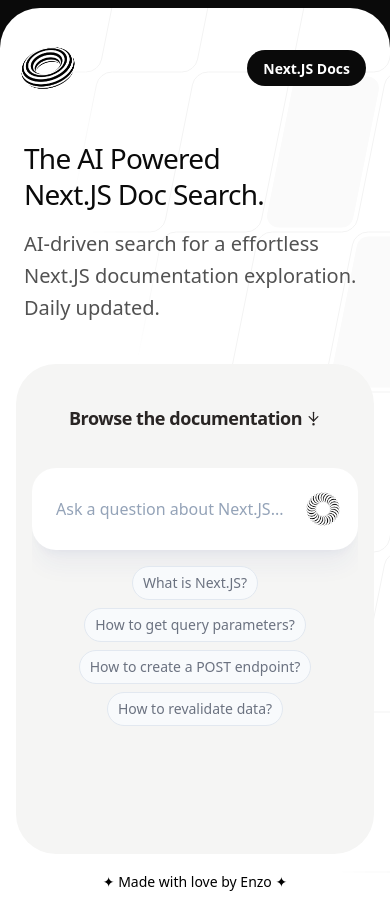
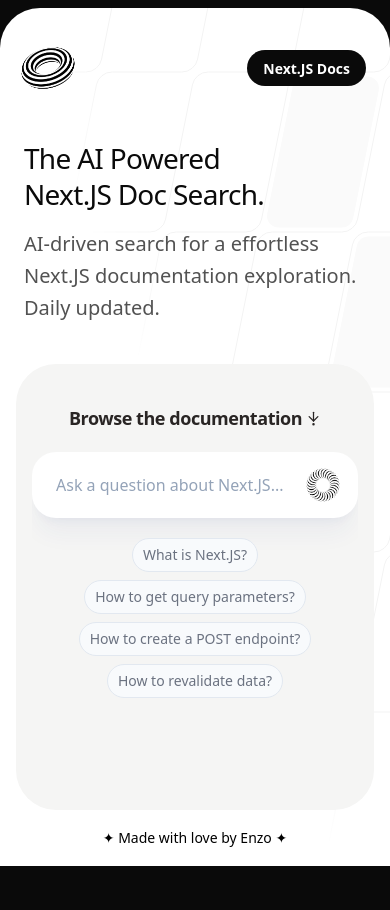
Before and after one commit to magicdragon1101-ravi/nextai, a Next.js app: page / in a window 390 px wide. After the commit the page ends 866 px from the top, so only its background shows below. Built offline with nearby package versions, Linux system fonts and the light colour scheme.

Commit message:
Fix spacing on mobile

```diff
--- a/components/SearchDialog.tsx
+++ b/components/SearchDialog.tsx
@@ -31,9 +31,10 @@
         <>
             <div className={'w-full overflow-y-auto'}>
                 <form onSubmit={handleSubmit}>
-                    <div className="space-y-10 py-4 text-slate-700">
-                        <div className={'space-y-4'}>
-                            <div className="mt-5 flex rounded-3xl bg-white py-4 pr-2.5 shadow-xl shadow-blue-900/5">
+                    <div className="space-y-10 sm:py-4 text-slate-700">
+                        <div className={'space-y-5'}>
+                            <div
+                                className="mt-5 flex rounded-3xl bg-white py-2 sm:py-4 pr-2.5 shadow-xl shadow-blue-900/5">
                                 <input
                                     placeholder="Ask a question about Next.JS..."
                                     name="search"
```
